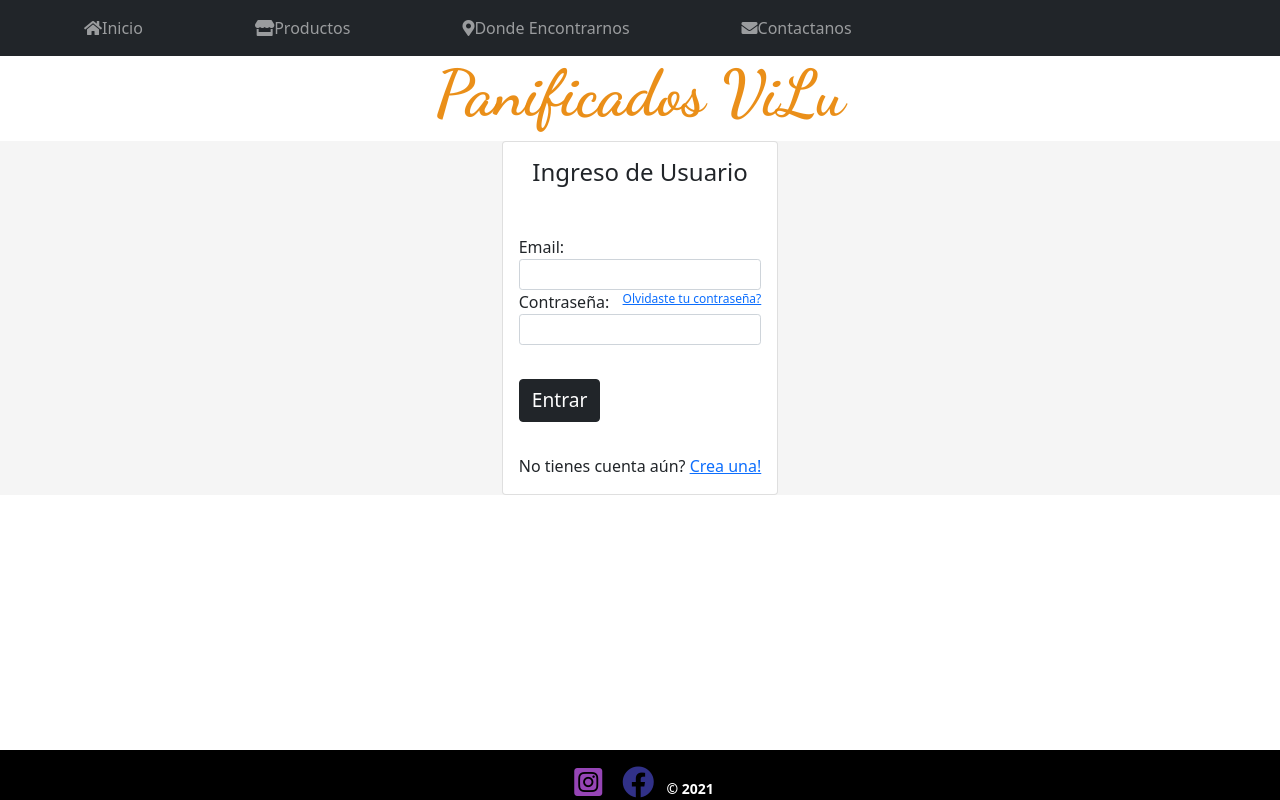
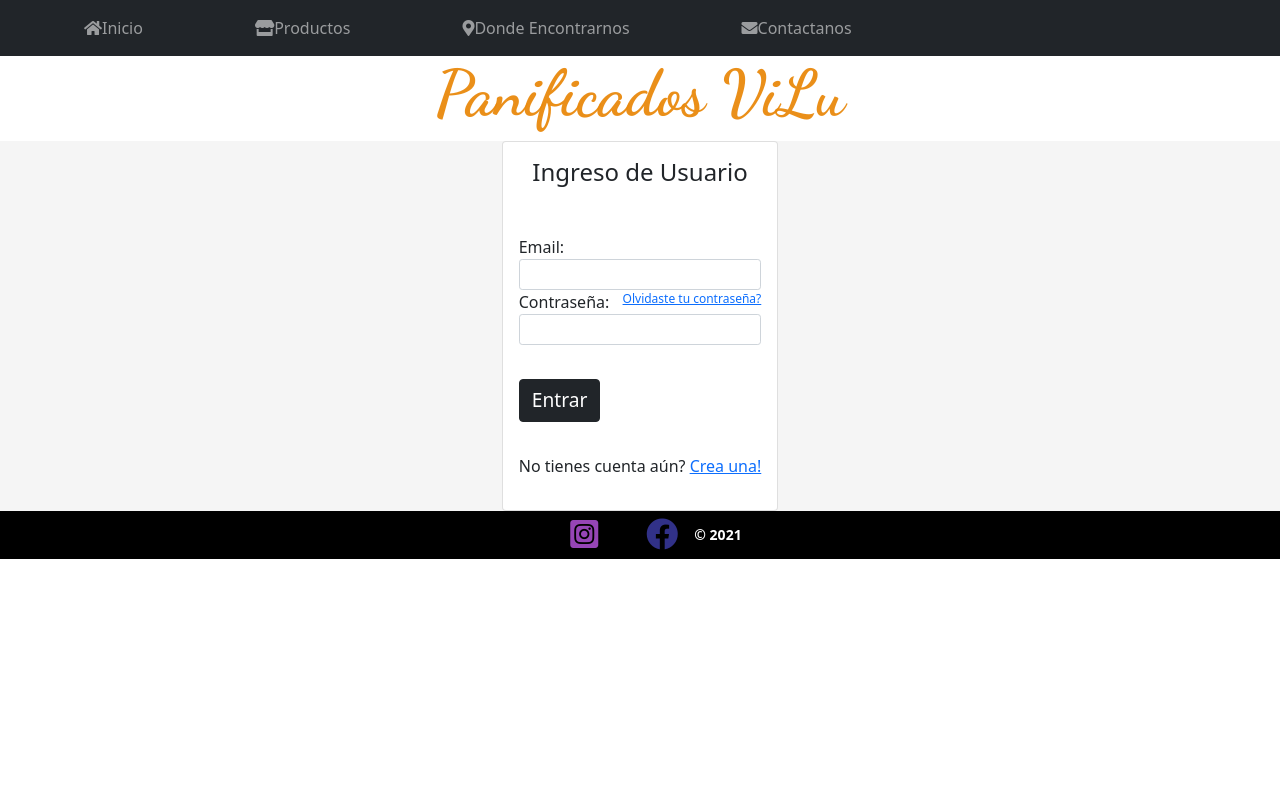
Before and after one commit to alizunega/alizunega.github.oi, a plain HTML site: page pages/ingreso.html in a window 1280 px wide. Drawn offline with nearby package versions, Linux system fonts and the light colour scheme.

Commit message:
commit css ingreso

```diff
--- a/css/styleUsers.css
+++ b/css/styleUsers.css
@@ -84,6 +84,7 @@ form{
 	padding-top: 2em;
 	font-size: 1em;
 	margin-top: 1em;
+	margin-bottom: 1em;
 }
 
 .card-title{ font-weight:400; }
@@ -117,25 +118,27 @@ form{
 
 .footer{
 	background-color: black;
-	position: fixed;
-
+	position: sticky;
+	display: flex;
+	height: 3rem;
 	width: 100%;
 	justify-content: center;
 	text-align: center;
 	color: white;
 	font-weight: bold;
 	align-items: center;
-	margin: 2rem 0 0 0;
-	padding: 1rem 0 0 0;
+	margin: auto 0 0 0;
+	padding: auto 0 0 0;
 }
 
 .footer > a{
-    padding: 0.5rem;
+    padding: 0.5rem 1rem;
+	margin-left: 1rem;
 }
 
 footer > a:hover{
-    background-color: rgb(136, 134, 132);
-	padding: auto;
+    background-color: rgb(49, 48, 48);
+
 
 }
 .fa-instagram-square{
@@ -148,5 +151,6 @@ footer > a:hover{
 .fa-facebook{
     color: rgb(49, 49, 136);
     font-size: 0.8em;
-    margin: auto auto;
+    margin: auto;
+
 }
```
